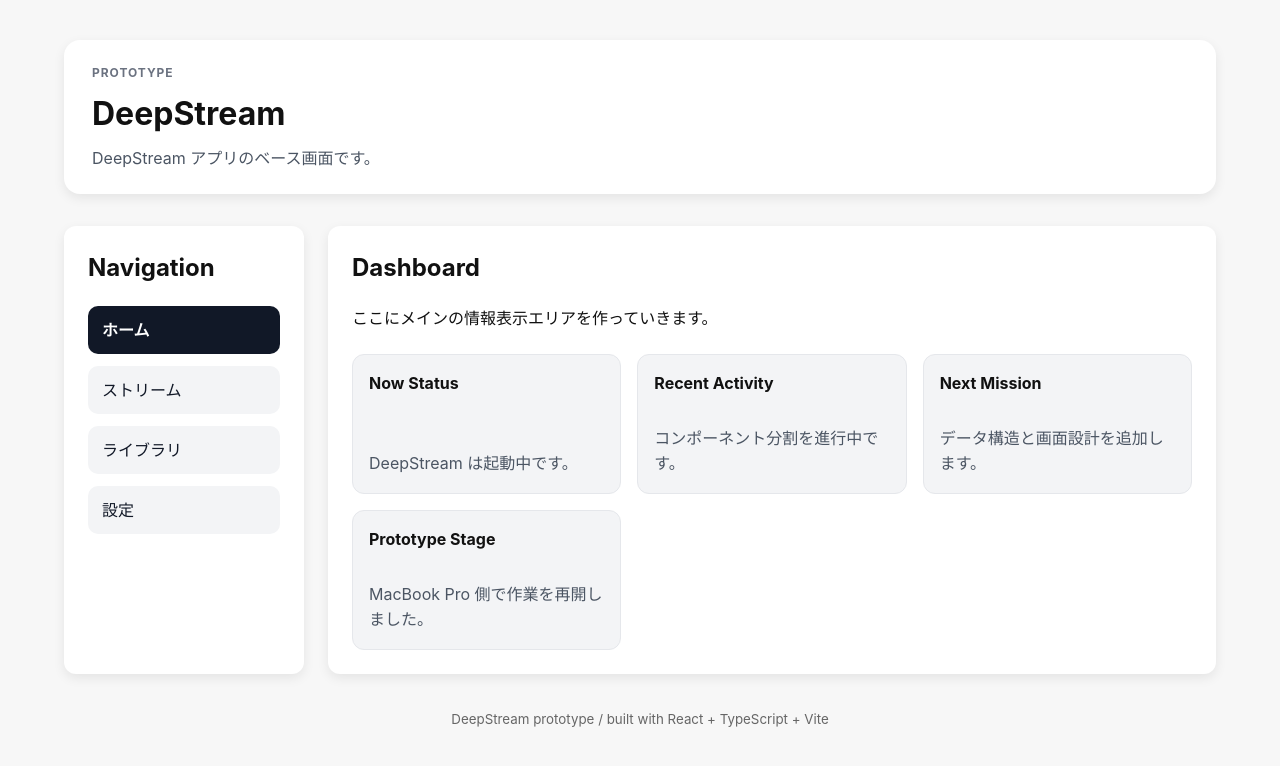
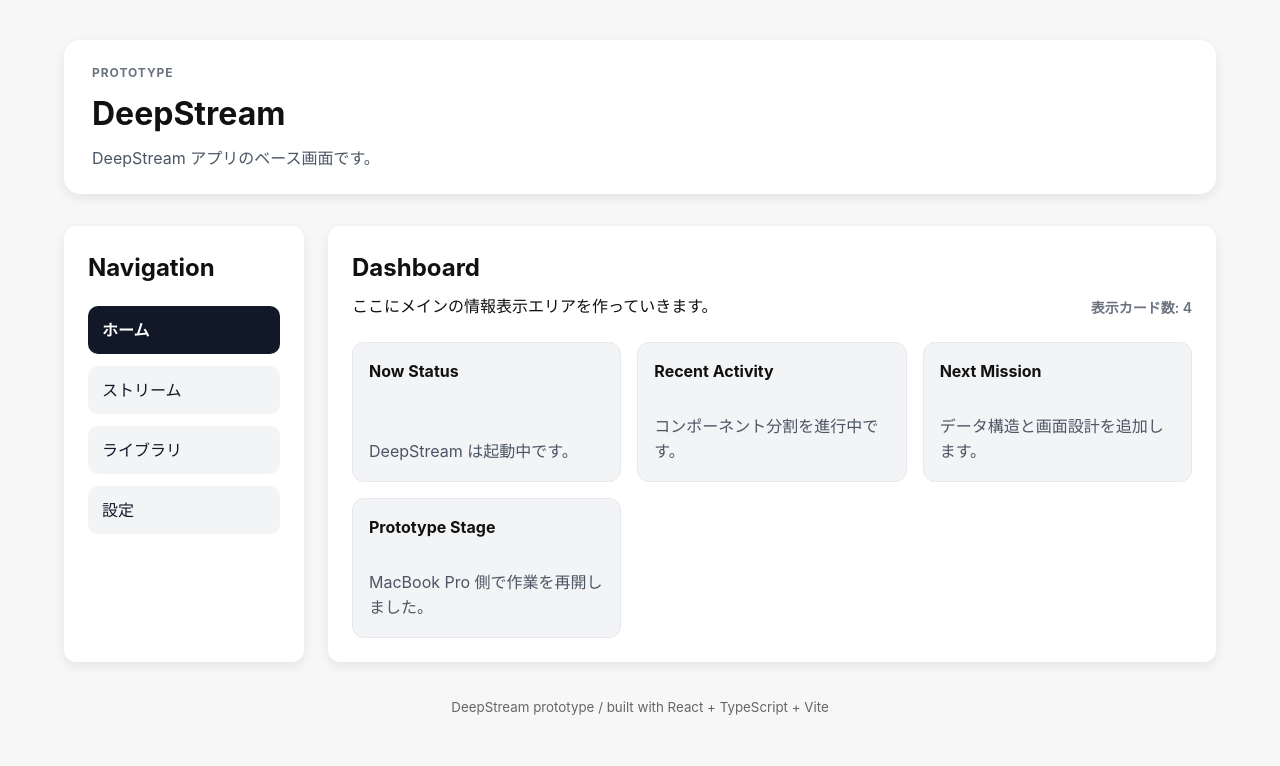
Before and after one commit to wwm001/deepstream, a React (Vite) app: page / in a window 1280 px wide. Shown: the top 766 px of the page. Built offline with nearby package versions, Linux system fonts and the light colour scheme.

Commit message:
Show dashboard card count

```diff
--- a/src/components/Dashboard.tsx
+++ b/src/components/Dashboard.tsx
@@ -4,8 +4,31 @@ import { dashboardCards } from "../dashboardCards";
 function Dashboard() {
   return (
     <section>
-      <h2 style={{ marginTop: 0 }}>Dashboard</h2>
-      <p>ここにメインの情報表示エリアを作っていきます。</p>
+      <div
+        style={{
+          display: "flex",
+          justifyContent: "space-between",
+          alignItems: "flex-end",
+          gap: "16px",
+          flexWrap: "wrap",
+        }}
+      >
+        <div>
+          <h2 style={{ marginTop: 0, marginBottom: "8px" }}>Dashboard</h2>
+          <p style={{ margin: 0 }}>ここにメインの情報表示エリアを作っていきます。</p>
+        </div>
+
+        <p
+          style={{
+            margin: 0,
+            fontSize: "14px",
+            color: "#6b7280",
+            fontWeight: 600,
+          }}
+        >
+          表示カード数: {dashboardCards.length}
+        </p>
+      </div>
 
       <div
         style={{
```
